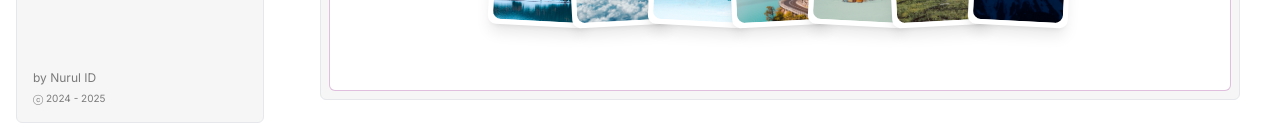
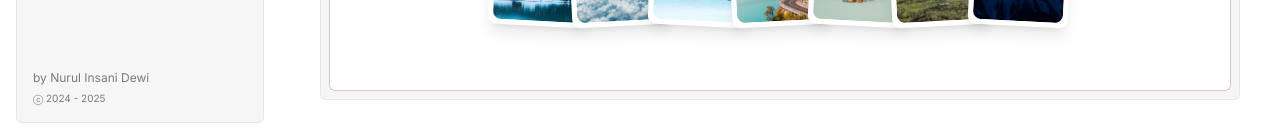
Before and after one commit to nurulid/ui-component-collections, a Next.js app: page / in a window 1280 px wide. Shown: the part 661-793 px from the top of the page. Built offline with nearby package versions, Linux system fonts and the light colour scheme.

Commit message:
update my name

```diff
--- a/src/components/shared/Sidebar.tsx
+++ b/src/components/shared/Sidebar.tsx
@@ -118,7 +118,7 @@ export const Sidebar = () => {
             >
               https://nurrul.com
             </a>
-            <p>by Nurul ID</p>
+            <p>by Nurul Insani Dewi</p>
           </div>
           <p className="text-[10px]">ⓒ 2024 - {currentYear}</p>
         </div>
```
